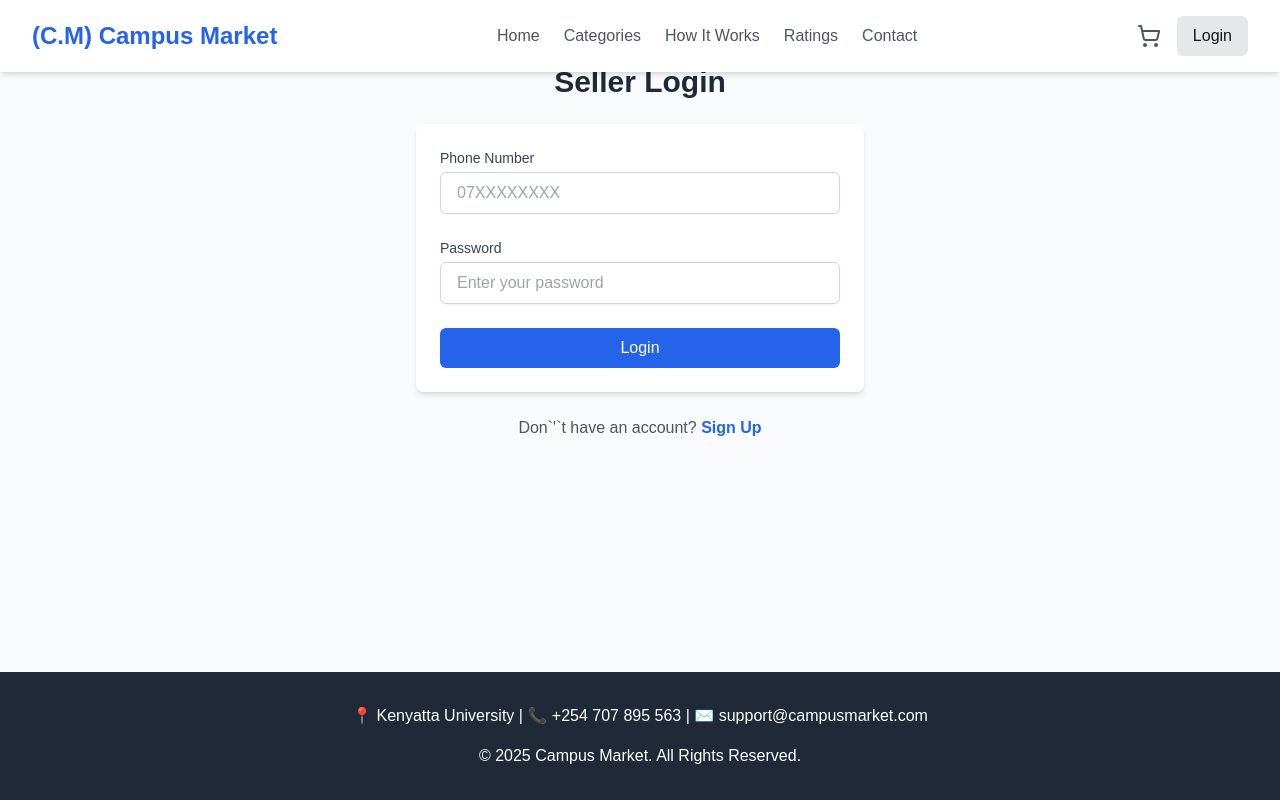
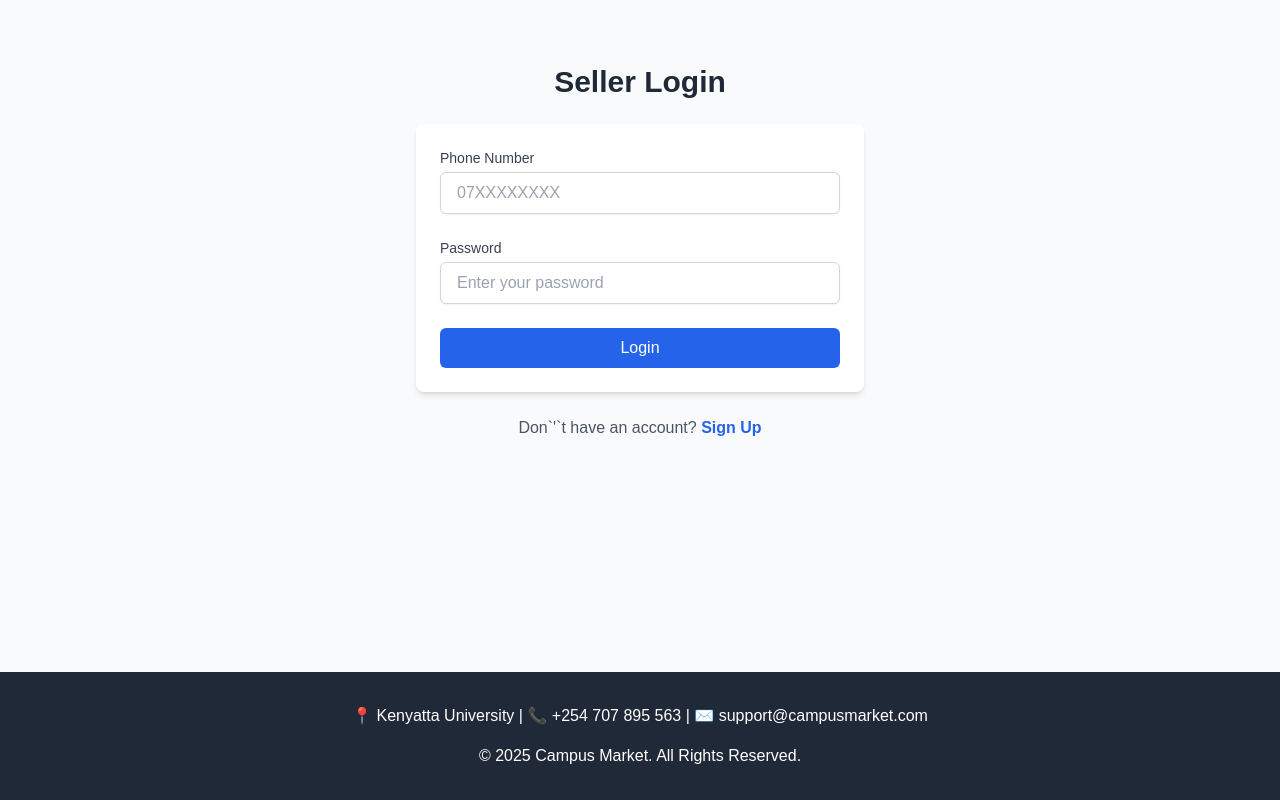
Before and after one commit to DANCANKARANI/e-commerce-, a Next.js app: page /seller in a window 1280 px wide. Built offline with nearby package versions, Linux system fonts and the light colour scheme; no server answers.

Commit message:
my commit

```diff
--- a/app/seller/page.tsx
+++ b/app/seller/page.tsx
@@ -1,7 +1,6 @@
 "use client";
 import { useState } from "react";
 import Footer from "../components/footer";
-import Navbar from "../components/navbar";
 import { useRouter } from "next/navigation";
 import Cookies from "js-cookie";
 
@@ -118,7 +117,6 @@
 
   return (
     <div className="flex flex-col min-h-screen">
-      <Navbar />
 
       <section className="flex-grow py-16 px-4 md:px-8 bg-gray-50">
         <div className="max-w-md mx-auto">
```
